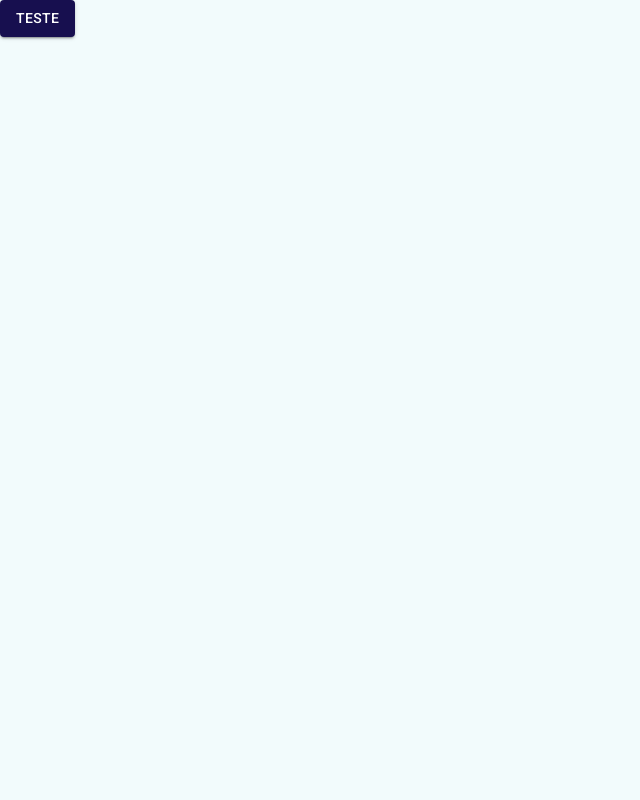
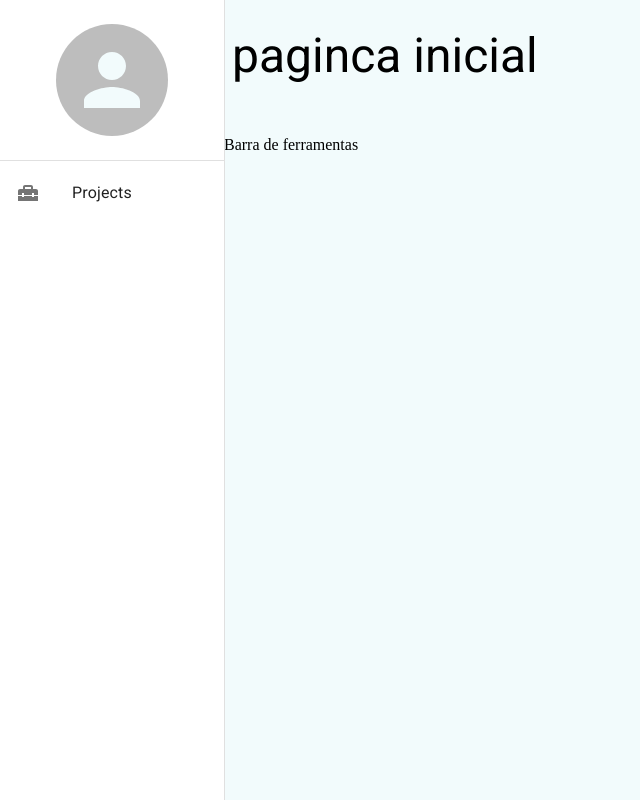
Before and after one commit to fabio-alves/bolttech-frontend, a React (Create React App) app: page /index in a window 1280 px wide. Shown: the whole page, without its empty margins (0-640 px from the left). Built offline with nearby package versions, Linux system fonts and the light colour scheme.

Commit message:
feat: responsive menu

```diff
--- a/src/App.tsx
+++ b/src/App.tsx
@@ -1,15 +1,19 @@
-import { ThemeProvider } from "@mui/system";
 import { BrowserRouter } from "react-router-dom";
 import { AppRoutes } from "./routes";
-import { LightTheme } from "./shared/themes/Light"
 import { InternThemeProvider } from "./shared/contexts/TheContext"
+import { SideBar } from "./shared/components/sideBar/SideBar";
+import { DrawerProvider } from "./shared/contexts/DrawerContext";
 
 function App() {
   return (
     <InternThemeProvider>
+    <DrawerProvider>
     <BrowserRouter >
+    <SideBar>
       <AppRoutes />
+    </SideBar>
     </BrowserRouter>
+    </DrawerProvider>
     </InternThemeProvider>
   );
 }
--- /dev/null
+++ b/src/pages/dashboard/Dashboard.tsx
@@ -0,0 +1,11 @@
+import { PageLayoutBase } from "../../shared/layouts/PageLayoutBase"
+
+export const  Dashboard = () => {
+  return (
+     <PageLayoutBase title="paginca inicial">
+
+    </PageLayoutBase>
+
+
+  )
+}
--- a/src/routes/index.tsx
+++ b/src/routes/index.tsx
@@ -1,16 +1,13 @@
 import { Button } from "@mui/material";
 import { Routes, Route, Navigate } from "react-router-dom";
+import { Dashboard } from "../pages/dashboard/Dashboard";
 
 export const AppRoutes = (): any => {
   return (
     <Routes>
       <Route
         path="/index"
-        element={
-          <Button variant="contained" color="primary">
-            Teste
-          </Button>
-        }
+        element={<Dashboard />}
       />
       <Route path="*" element={<Navigate to="/index" />} />
     </Routes>
--- /dev/null
+++ b/src/shared/components/sideBar/SideBar.tsx
@@ -0,0 +1,43 @@
+import { HomeRepairService } from "@mui/icons-material";
+import { Avatar, Divider, Drawer, Icon, List, ListItemButton, ListItemIcon, ListItemText, useMediaQuery, useTheme } from "@mui/material"
+import { Box } from "@mui/system"
+import { useDrawerContext } from "../../contexts/DrawerContext";
+
+interface InterfaceSideBar {
+  children: React.ReactNode;
+}
+
+export const SideBar: React.FC<InterfaceSideBar> = ({children}) => {
+  const theme = useTheme();
+  const smBelow = useMediaQuery(theme.breakpoints.down('sm'))
+
+  const { isDrawerOpen, toggleDrawerOpen } = useDrawerContext();
+  return (
+    <>
+      <Drawer open={isDrawerOpen} variant={smBelow ? 'temporary' : 'permanent'} onClose={toggleDrawerOpen}>
+        <Box width={theme.spacing(28)} height="100%" display="flex" flexDirection="column">
+          <Box width="100%" height={theme.spacing(20)} display="flex" alignItems="center" justifyContent="center">
+            <Avatar sx={{height: theme.spacing(14), width: theme.spacing(14)}}
+            src="" />
+          </Box>
+          <Divider />
+          <Box flex={1}>
+            <List component="nav">
+              <ListItemButton>
+                <ListItemIcon>
+                  <HomeRepairService />
+                </ListItemIcon>
+                <ListItemText primary="Projects" />
+              </ListItemButton>
+            </List>
+
+          </Box>
+        </Box>
+      </Drawer>
+      <Box height="100vh" marginLeft={smBelow ?  0 : theme.spacing(28)}>
+      {children}
+      </Box>
+    </>
+  )
+
+}
--- /dev/null
+++ b/src/shared/contexts/DrawerContext.tsx
@@ -0,0 +1,31 @@
+import { createContext, useCallback, useContext, useState } from "react";
+
+// can insert more themes
+interface DrawerContextData {
+  isDrawerOpen: boolean;
+  toggleDrawerOpen: () => void;
+};
+
+const DrawerContext = createContext({} as DrawerContextData);
+
+export const useDrawerContext = () => {
+  return useContext(DrawerContext);
+}
+
+interface InterfaceDrawerProvider {
+  children: React.ReactNode;
+}
+
+export const DrawerProvider: React.FC<InterfaceDrawerProvider> = ({ children }) => {
+  const [isDrawerOpen, setIsDrawerOpen] = useState(false)
+
+  const toggleDrawerOpen = useCallback(() => {
+    setIsDrawerOpen(oldDrawerOpen => !oldDrawerOpen);
+  }, []);
+
+  return (
+    <DrawerContext.Provider value={{ isDrawerOpen, toggleDrawerOpen}}>
+      {children}
+    </DrawerContext.Provider>
+  )
+}
--- /dev/null
+++ b/src/shared/layouts/PageLayoutBase.tsx
@@ -0,0 +1,37 @@
+import { Icon, IconButton, Typography, useMediaQuery, useTheme } from "@mui/material";
+import { Box } from "@mui/system";
+import { useDrawerContext } from "../contexts/DrawerContext"
+
+interface InterfaceLayoutBase {
+  children: React.ReactNode;
+  title: string;
+}
+
+export const PageLayoutBase: React.FC<InterfaceLayoutBase> = ({children, title}) => {
+  const theme = useTheme();
+  const smBelow = useMediaQuery(theme.breakpoints.down('sm'))
+  const { toggleDrawerOpen } = useDrawerContext();
+
+
+  return (
+  <Box height="100%" display="flex" flexDirection="column" gap={3}>
+    <Box padding={1} height={theme.spacing(12)} display="flex" alignItems="center">
+     { smBelow && <IconButton onClick={toggleDrawerOpen}>
+        <Icon>menu</Icon>
+      </IconButton>}
+      <Typography variant="h3">
+        { title }
+      </Typography>
+    </Box>
+
+    <Box>
+      Barra de ferramentas
+    </Box>
+
+    <Box>
+    { children }
+    </Box>
+
+  </Box>
+  );
+};
```
